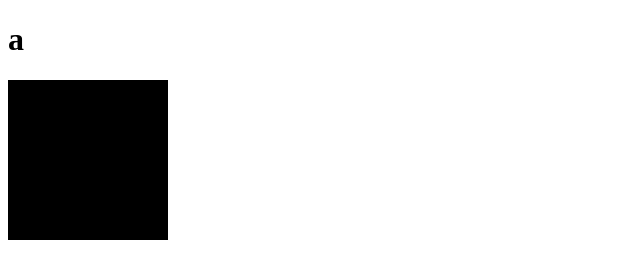
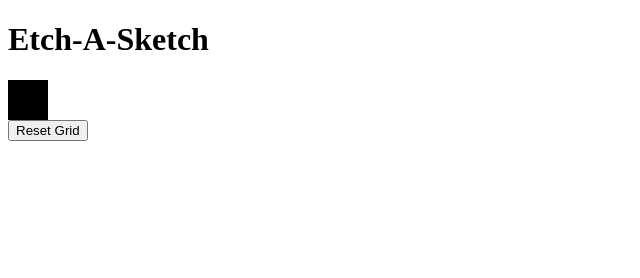
Before and after one commit to BraveSentry/etchasketch, a plain HTML site: page index.html in a window 1280 px wide. Shown: the whole page, without its empty margins (0-640 px from the left). Drawn offline with Linux system fonts and the light colour scheme.

Commit message:
reduce grid to 4x4, add button

```diff
--- a/index.html
+++ b/index.html
@@ -6,9 +6,10 @@
     <link rel="stylesheet" type="text/css" href="style.css" media="screen"/>
   </head>
   <body>
-    <h1>a</h1>
+    <h1>Etch-A-Sketch</h1>
     <div id="container">
     </div>
+    <button type="button" id="resetGrid">Reset Grid</button>
     <script src="script.js"></script>
   </body>
 </html>
--- a/script.js
+++ b/script.js
@@ -1,6 +1,6 @@
 const container = document.querySelector(`#container`);
 
-let pixels = 16;
+let pixels = 4;
 
 let dimensions = String(100 / pixels) + "px";
 
@@ -15,8 +15,6 @@ for (i = 1; i <= pixels; i++) {
 
     div1.style.gridArea = `${i} / ${j}`;
 
-    let diver = document.querySelector('.grid-item')
-
     div1.addEventListener("mouseover", function(){
         div1.classList.add(`hovered`);
     });
@@ -24,3 +22,11 @@ for (i = 1; i <= pixels; i++) {
     container.appendChild(div1);
   };
 };
+
+let button = document.querySelector(`button`);
+
+let div = document.querySelector(`div`);
+
+button.addEventListener(`click`, function(){
+  div.classList.toggle(`hovered`, false);
+});
--- a/style.css
+++ b/style.css
@@ -23,7 +23,7 @@
 }
 
 .grid-item {
-  display: grid;
+  /* display: grid; */
   background-color: black;
   transition-duration: .07s;
   padding: 0;
```
